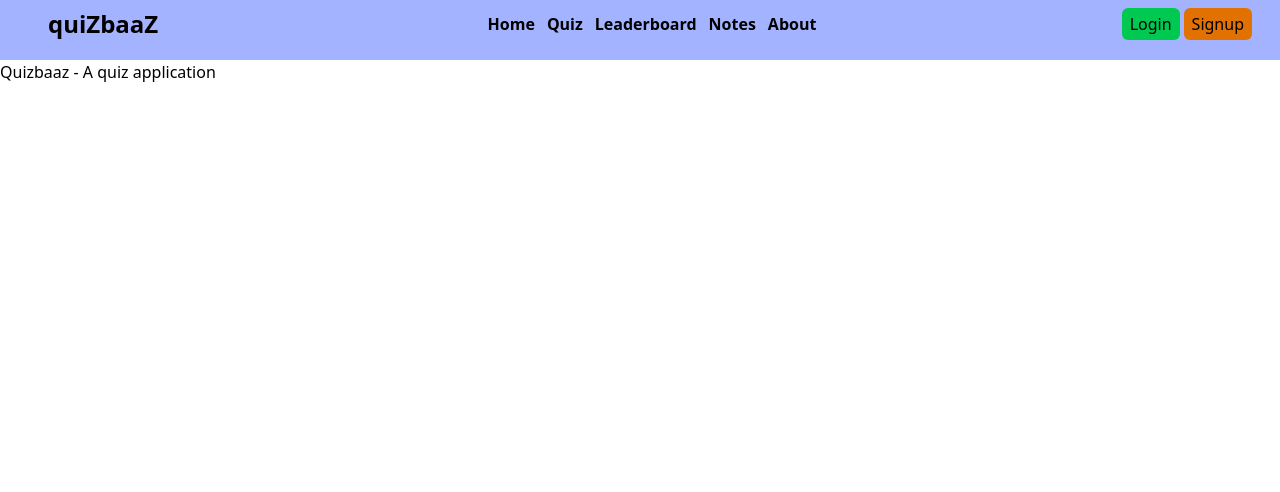
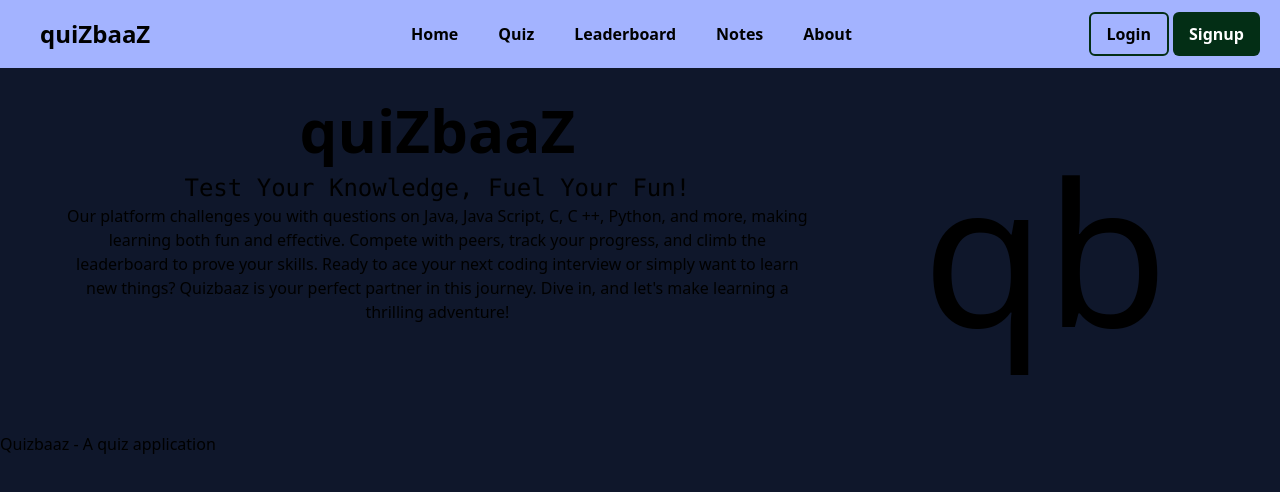
Before and after one commit to amanbhartiiii/quizbaaz-frontend, a React (Vite) app: page / in a window 1280 px wide. Shown: the top 492 px of the page. Built offline with nearby package versions, Linux system fonts and the light colour scheme.

Commit message:
des: Created landing page layout

```diff
--- a/index.html
+++ b/index.html
@@ -6,7 +6,7 @@
     <meta name="viewport" content="width=device-width, initial-scale=1.0" />
     <title>quiZbaaZ - Test Your Knowledge, Fuel Your Fun!</title>
   </head>
-  <body>
+  <body class="bg-slate-900">
     <div id="root"></div>
     <script type="module" src="/src/main.jsx"></script>
   </body>
--- a/src/App.css
+++ b/src/App.css
@@ -1 +1,10 @@
 @import "tailwindcss";
+
+html {
+  margin: 0;
+  padding: 0;
+}
+body {
+  margin: 0;
+  padding: 0;
+}
--- a/src/App.jsx
+++ b/src/App.jsx
@@ -3,12 +3,14 @@ import reactLogo from './assets/react.svg'
 import viteLogo from '/vite.svg'
 import './App.css'
 import Navbar from './components/Navbar'
+import LandingPage from './components/LandingPage'
 
 function App() {
 
   return (
     <>
       <Navbar></Navbar>
+      <LandingPage />
       Quizbaaz - A quiz application
     </>
   )
--- /dev/null
+++ b/src/components/LandingPage.jsx
@@ -0,0 +1,28 @@
+const LandingPage = () => {
+  return (
+    <div className="w-screen flex justify-between p-8">
+      <div className="flex-2/3 text-center">
+        <div>
+          <div className="text-6xl font-bold  mb-3">quiZbaaZ</div>
+          <p className="text-2xl font-mono">
+            Test Your Knowledge, Fuel Your Fun!
+          </p>
+        </div>
+        <div className="lg:px-8">
+          <p className="max-w-3xl">
+            Our platform challenges you with questions on Java, Java Script, C,
+            C ++, Python, and more, making learning both fun and effective.
+            Compete with peers, track your progress, and climb the leaderboard
+            to prove your skills. Ready to ace your next coding interview or
+            simply want to learn new things? Quizbaaz is your perfect partner in
+            this journey. Dive in, and let's make learning a thrilling
+            adventure!
+          </p>
+        </div>
+      </div>
+      <div className="text-[200px] text-center hidden flex-1/3 md:block">qb</div>
+    </div>
+  );
+};
+
+export default LandingPage;
--- a/src/components/Navbar.jsx
+++ b/src/components/Navbar.jsx
@@ -2,25 +2,29 @@ import { GiHamburgerMenu } from "react-icons/gi";
 
 const Navbar = () => {
   return (
-    <nav className="h-[60px] w-screen bg-indigo-300 flex justify-between px-2 pt-2 drop-shadow-cyan-400 md:px-6">
+    <nav className="w-screen bg-indigo-300 overflow-hidden">
+      <div className="flex justify-between items-center px-4 py-3">
         <div className="text-xl pt-3 font-bold md:hidden">
           <GiHamburgerMenu></GiHamburgerMenu>
         </div>
-      <div className="text-2xl px-6 font-bold">quiZbaaZ</div>
-      <ul className="space-x-3 text-md font-semibold pt-1 hidden md:flex">
+        <div className="text-2xl px-6 font-bold">
+          quiZ<span className="">baaZ</span>
+        </div>
+        <ul className="space-x-10 font-bold hidden md:flex">
           <li className="cursor-pointer hover:text-slate-500">Home</li>
           <li className="cursor-pointer hover:text-slate-500">Quiz</li>
           <li className="cursor-pointer hover:text-slate-500">Leaderboard</li>
           <li className="cursor-pointer hover:text-slate-500">Notes</li>
           <li className="cursor-pointer hover:text-slate-500">About</li>
         </ul>
-      <div>
-        <button className="px-2 py-1 bg-green-500 rounded-md cursor-pointer hover:bg-green-700 hover:text-white">
+        <div className="font-semibold">
+          <button className="px-4 py-2 bg-indigo-300 border-2 border-green-950 rounded-md cursor-pointer hover:bg-green-950 hover:text-white">
             Login
           </button>
-        <button className="mx-1 px-2 py-1 bg-amber-600 rounded-md cursor-pointer hover:bg-amber-800 hover:text-white">
+          <button className="mx-1 px-4 py-2.5 bg-green-950 text-white rounded-md cursor-pointer hover:bg-green-800">
             Signup
           </button>
+        </div>
       </div>
     </nav>
   );
```
Also changed, not shown: src/assets/quizbaaz.png (added), src/components/image.png (added). Lines whose indentation alone changed are shown as unchanged.
